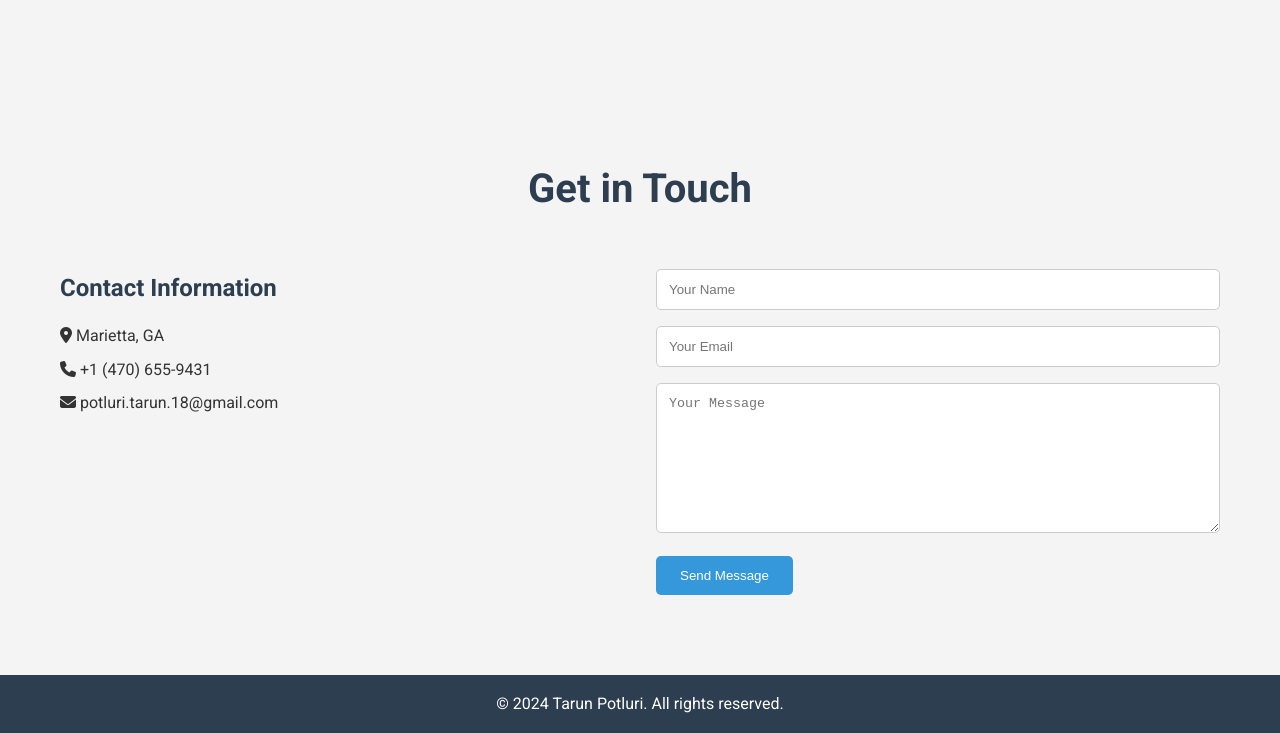
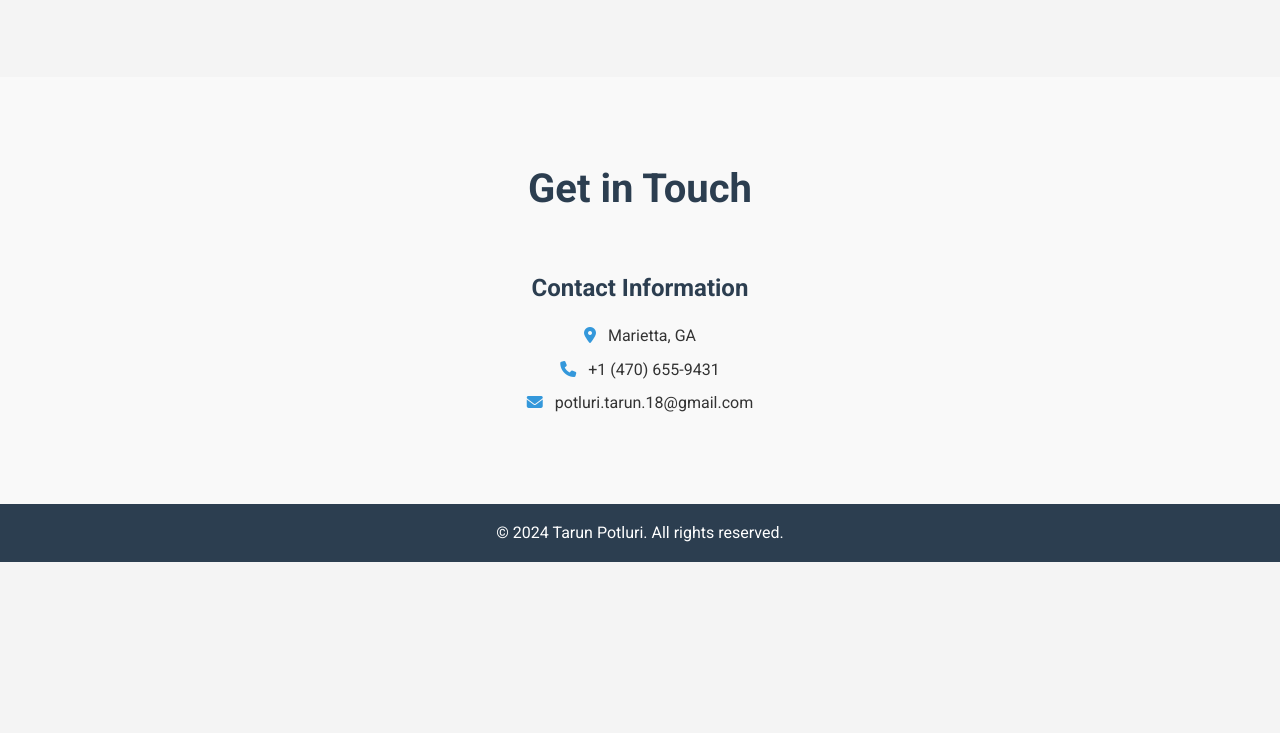
Before and after one commit to TarunPotluri/TarunPotluri.github.io, a plain HTML site: page index.html in a window 1280 px wide. Shown: the part 3416-4149 px from the top of the page. After the commit the page ends 3978 px from the top, so only its background shows below. Drawn offline with Linux system fonts and the light colour scheme.

Commit message:
Add files via upload

```diff
--- a/index.html
+++ b/index.html
@@ -187,14 +187,8 @@
                         <p><i class="fas fa-map-marker-alt"></i> Marietta, GA</p>
                         <p><i class="fas fa-phone"></i> +1 (470) 655-9431</p>
                         <p><i class="fas fa-envelope"></i> potluri.tarun.18@gmail.com</p>
+                        <!-- Add any additional contact methods or social media links here -->
                     </div>
-                    <form id="contact-form" class="contact-form" name="contact" method="POST" data-netlify="true">
-                        <input type="hidden" name="form-name" value="contact" />
-                        <input type="text" name="name" placeholder="Your Name" required>
-                        <input type="email" name="email" placeholder="Your Email" required>
-                        <textarea name="message" placeholder="Your Message" required></textarea>
-                        <button type="submit" class="submit-button">Send Message</button>
-                    </form>
                 </div>
             </div>
         </section>
--- a/script.js
+++ b/script.js
@@ -36,32 +36,6 @@ document.addEventListener('DOMContentLoaded', () => {
 
     document.querySelectorAll('.section-title, .project-card, .timeline-item').forEach(element => {
         observer.observe(element);
-    });
-
-    // Form submission handling
-    const contactForm = document.getElementById('contact-form');
-    contactForm.addEventListener('submit', async (e) => {
-        e.preventDefault();
-
-        const formData = new FormData(contactForm);
-
-        try {
-            const response = await fetch('/', {
-                method: 'POST',
-                headers: { "Content-Type": "application/x-www-form-urlencoded" },
-                body: new URLSearchParams(formData).toString()
-            });
-
-            if (response.ok) {
-                alert('Thank you for your message. I will get back to you soon!');
-                contactForm.reset();
-            } else {
-                throw new Error('Form submission failed');
-            }
-        } catch (error) {
-            console.error('Error:', error);
-            alert('There was an error sending your message. Please try again.');
-        }
     });
 
     // Dynamic year for copyright in footer
--- a/styles.css
+++ b/styles.css
@@ -396,13 +396,19 @@ section {
 }
 
 /* Contact Section */
+.contact {
+    background-color: #f9f9f9;
+    padding: 5rem 0;
+}
+
 .contact-content {
     display: flex;
-    gap: 2rem;
+    justify-content: center;
+    align-items: center;
 }
 
-.contact-info, .contact-form {
-    flex: 1;
+.contact-info {
+    text-align: center;
 }
 
 .contact-info h3 {
@@ -415,32 +421,11 @@ section {
     margin-bottom: 0.5rem;
 }
 
-.contact-form input,
-.contact-form textarea {
-    width: 100%;
-    padding: 0.75rem;
-    margin-bottom: 1rem;
-    border: 1px solid #ccc;
-    border-radius: 5px;
+.contact-info i {
+    margin-right: 0.5rem;
+    color: var(--secondary-color);
 }
 
-.contact-form textarea {
-    height: 150px;
-}
-
-.submit-button {
-    background-color: var(--secondary-color);
-    color: #fff;
-    padding: 0.75rem 1.5rem;
-    border: none;
-    border-radius: 5px;
-    cursor: pointer;
-    transition: background-color 0.3s ease;
-}
-
-.submit-button:hover {
-    background-color: #2980b9;
-}
 
 /* Footer */
 footer {
```
